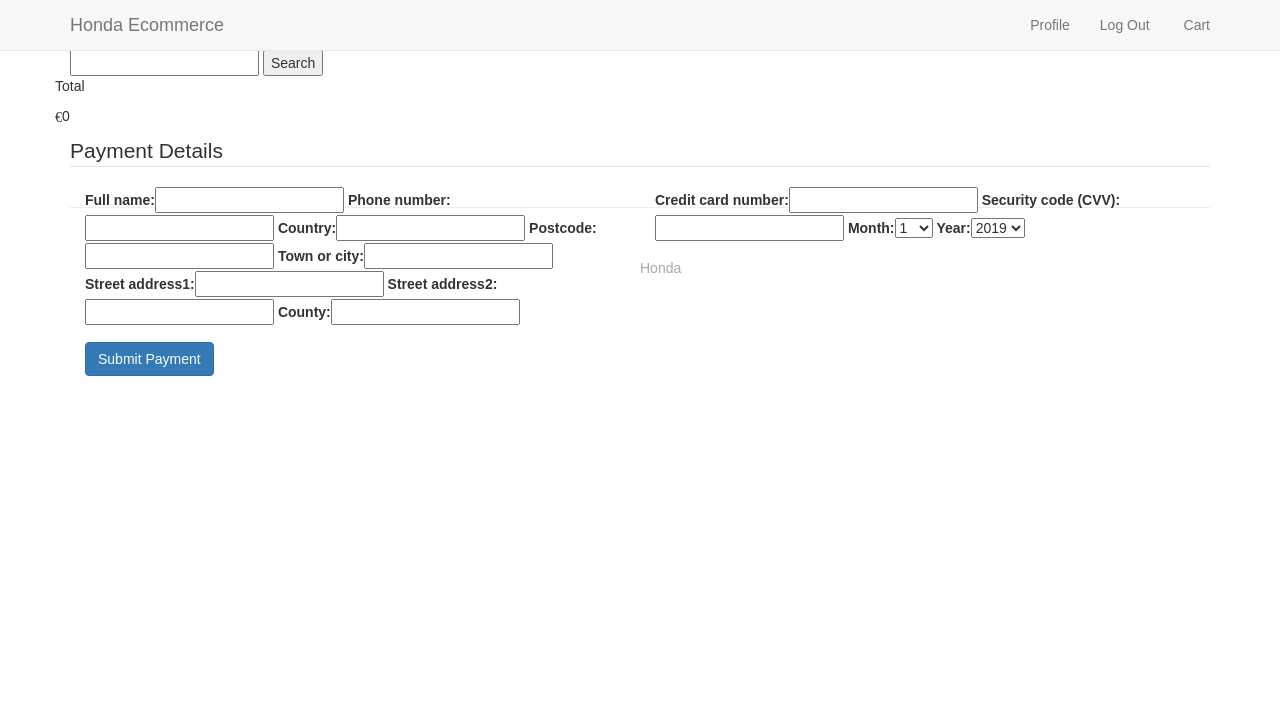
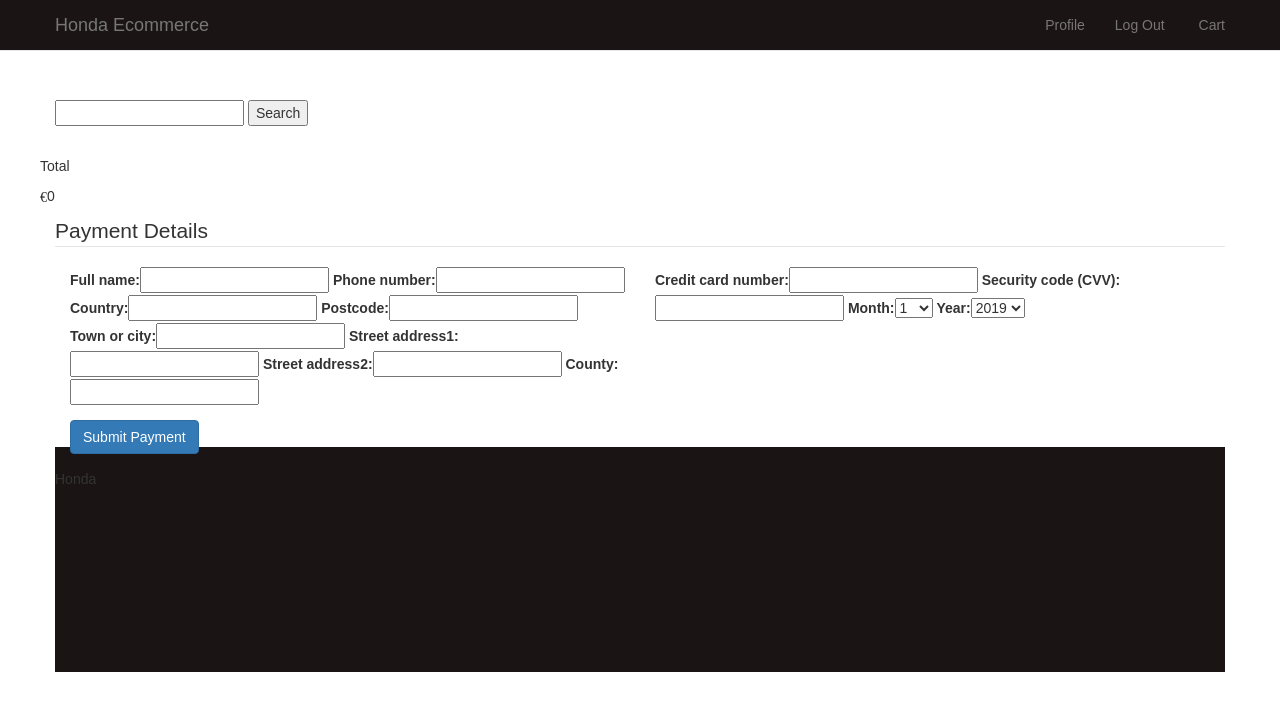
Before and after one commit to Novicetheaf/Honda-Motorcycle-Ecommerce-Project, a Django app: page /checkout/ in a window 1280 px wide. Shown: the top 711 px of the page. Run offline with Django 3.2, Linux system fonts and the light colour scheme; the visitor is signed in with stand-in values (Sample User, id 1); some libraries are stand-ins or nearby versions; some web fonts are replaced.

Commit message:
added css for footer and navbar

```diff
--- a/static/css/custom.css
+++ b/static/css/custom.css
@@ -1,19 +1,29 @@
 body {
     font-family: Arial;
-    padding-top: 50px;
+    padding-top: 100px;
 }
 
-footer {
-    margin-top: 40px;
-    padding-top: 40px;
-    padding-bottom: 40px;
-    border-top: 1px solid #ededed;
-    color: #A9A9A9;
+a {
+    color: white;
 }
 
-.icon-bar {
-    background-color: #fff;
+.container {
+    padding-left: 0;
+    padding-right: 0;
+
 }
+
+/*----------------------------------------Navigation Bar*/
+.navbar-fixed-top {
+    background-color: rgb(27, 20, 20);
+}
+
+.navbar-brand {
+    color: white;
+}
+
+
+
 
 .accountform {
     padding-top: 20px;
@@ -25,6 +35,13 @@ footer {
     -webkit-border-radius: 9px;
     -moz-border-radius: 9px;
     border-radius: 9px;
+    color:#070707;
+    background-color: #8cbbd7;
+}
+
+.label-warning[href],
+.badge-warning[href] {
+    background-color: #c67605;
 }
 
 .product {
@@ -36,6 +53,45 @@ footer {
     margin: 0 auto;
 }
 
+caption p {
+    word-wrap: break-word;
+}
+
+.row.row-flex {
+    display: flex;
+    flex-wrap: wrap;
+    margin-top: 30px;
+}
+
+.panel-default {
+    border-color: transparent;
+    padding: 0 10px;
+}
+
+.panel-body {
+    height: 100%;
+    border: 1px solid #ddd;
+}
+
 .product-description {
     min-height: 40px;
 }
+
+/*--------------------------------------------Footer Section*/
+
+.footer-icons {
+    font-size: 2.7em;
+    color: rgb(255, 0, 0);
+}
+
+.footer-text {
+    text-align: center;
+    padding-top: 125px;
+    color: rgb(255, 0, 0);
+}
+
+footer {
+    background-color: rgb(27, 20, 20);
+    height: 225px;
+    margin-top: 200px;
+}
```
